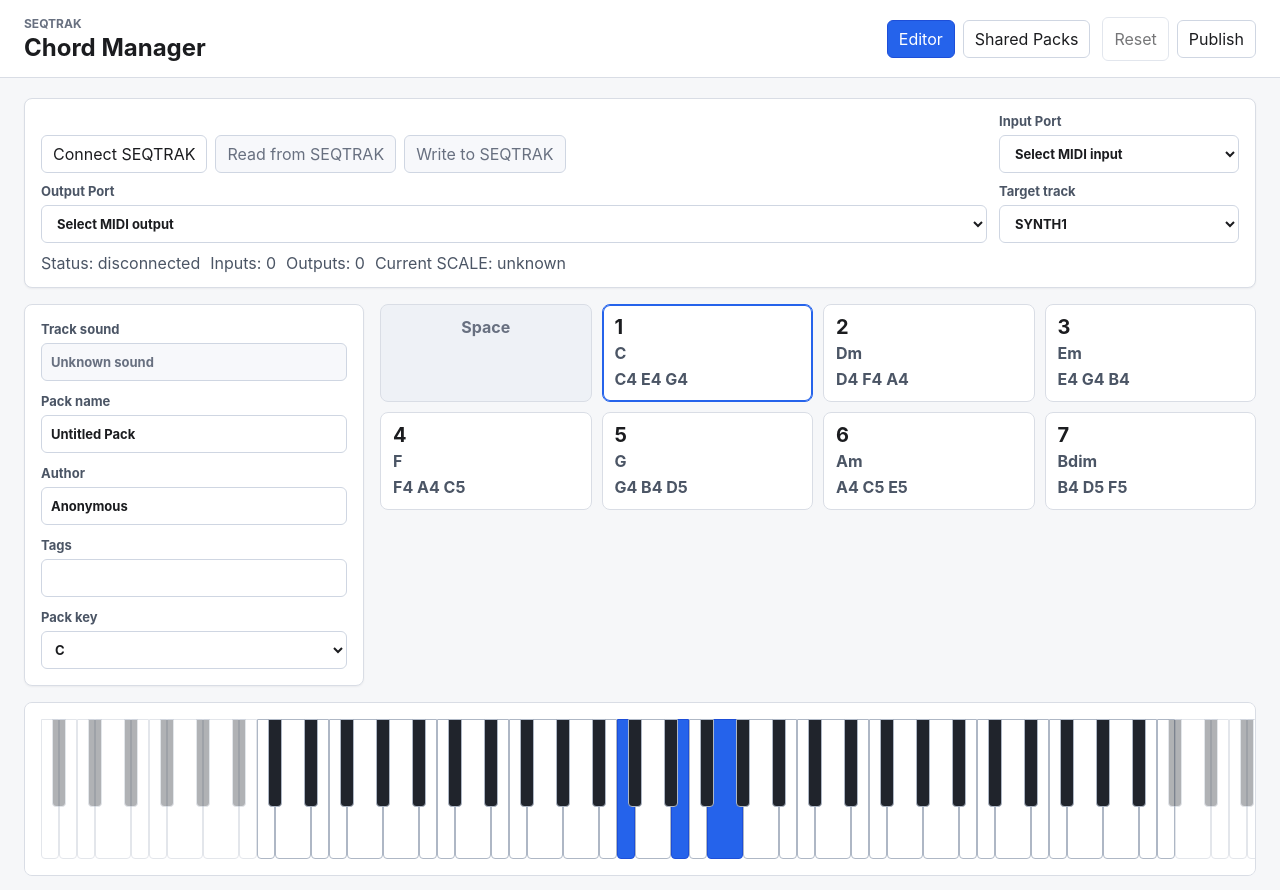
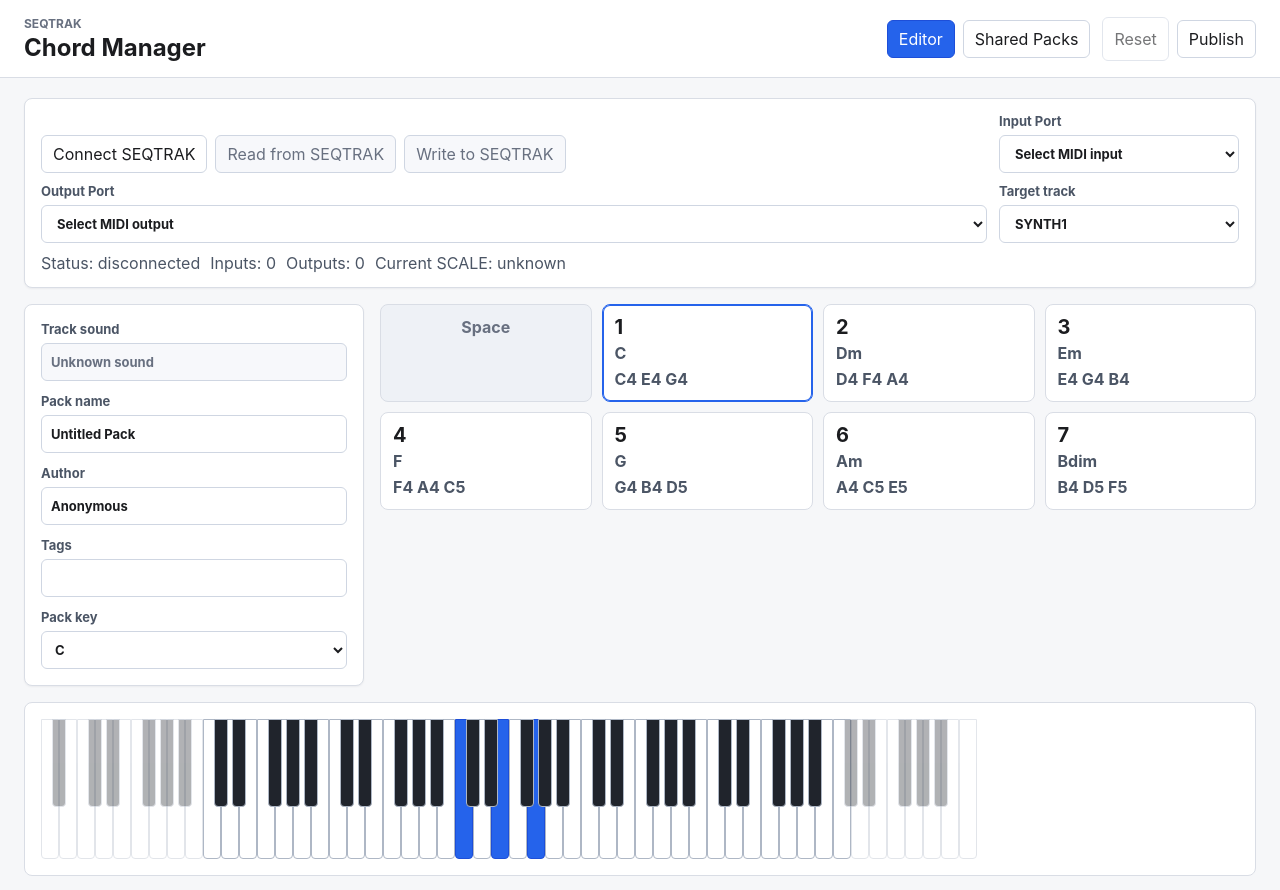
Before and after one commit to i-am-absent/seqtrak-chord-manager, a React (Vite) app: page / in a window 1280 px wide. Shown: the top 890 px of the page. Built offline with nearby package versions, Linux system fonts and the light colour scheme.

Commit message:
style: normalize keyboard white-key widths

```diff
--- a/src/styles.css
+++ b/src/styles.css
@@ -269,7 +269,7 @@
 }
 
 .piano-key.white.wide-white-key {
-  width: 36px;
+  width: 18px;
 }
 
 .piano-key.black {
```
Also changed, not shown: 1 other file (tests, documents, lock files or other folders).
